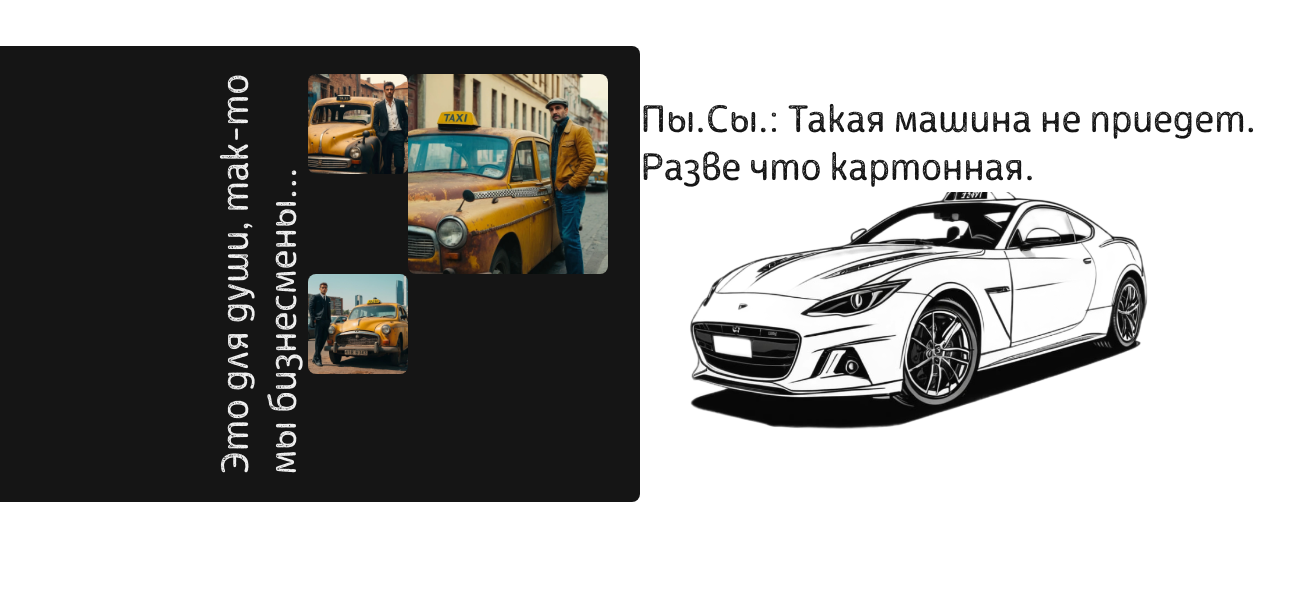
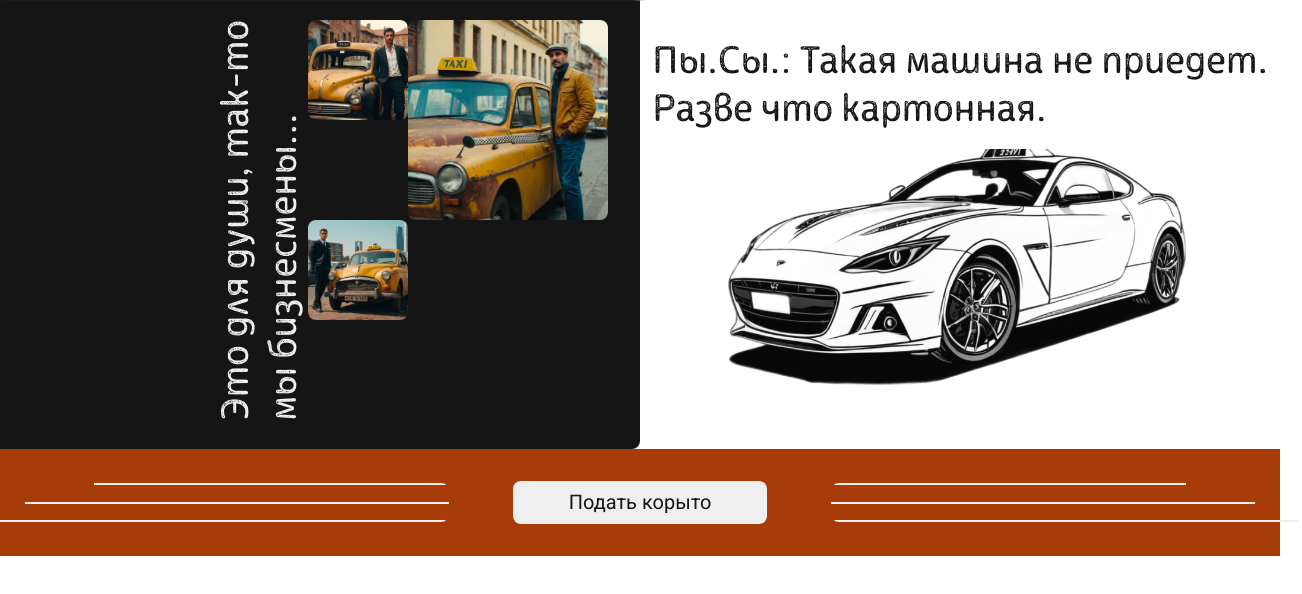
Before and after one commit to merrelle-official/Rusty-Taxi, a plain HTML site: page index.html in a window 1280 px wide. Shown: the part 126-720 px from the top of the page, 1302 px wide, since content can reach past the window. Drawn offline with Linux system fonts and the light colour scheme; a web font is replaced by a local one.

Commit message:
Done recall section

```diff
--- a/index.html
+++ b/index.html
@@ -48,7 +48,9 @@
                 </div>
             </div>
             <div class="banner_recall">
-
+                <img src="./img/lines.svg" alt="">
+                <button class="btn banner_recall-button">Подать корыто</button>
+                <img src="./img/lines.svg" alt="">
             </div>
         </section>
     </main>
--- a/styles/style.css
+++ b/styles/style.css
@@ -21,6 +21,15 @@ h1{
     font-family: 'Ossem Rust', sans-serif;
     font-weight: 400;
     font-size: 40px;
+}
+
+.btn{
+    color: #151515;
+    background-color:#EFEFEF;
+    border-radius: 8px;
+    font-size: 20px;
+    padding: 0.6rem 3.5rem;
+    cursor: pointer;
 }
 
 .header{
@@ -151,6 +160,14 @@ h1{
     height: auto;
 }
 
+.banner_right-item{
+    display: flex;
+    flex-direction: column;
+    align-items: center;
+
+    gap: 1rem;
+}
+
 .banner_right-item>img{
     width: 88%;
 }
@@ -158,4 +175,14 @@ h1{
 .banner_recall{
     width: 100%;
     background-color: #A83C09;
+    border-radius: 0;
+    padding: 2rem 3rem;
+    display: flex;
+    justify-content: center;
+    align-items: center;
+    gap: 4rem;
 }
+
+.banner_recall>:last-child{
+    transform: scale(-1, 1)
+}
```
